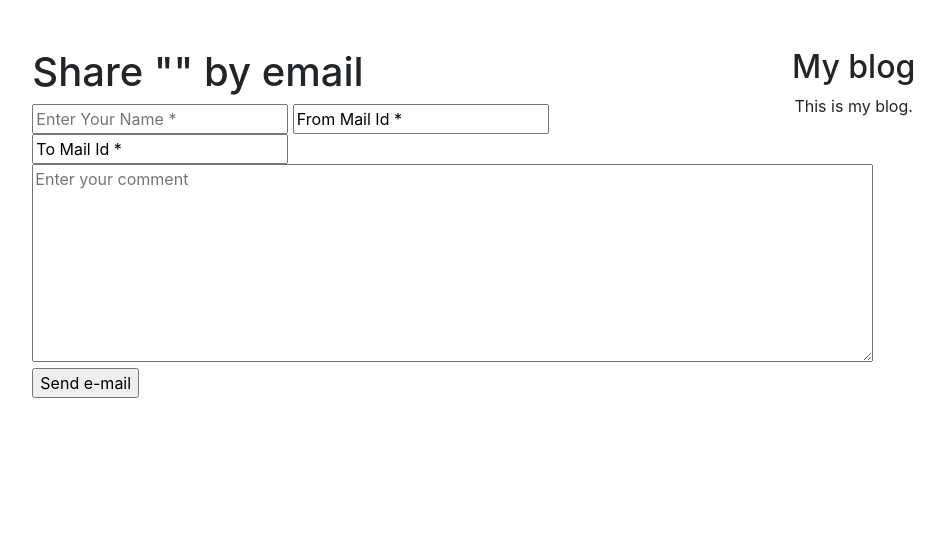
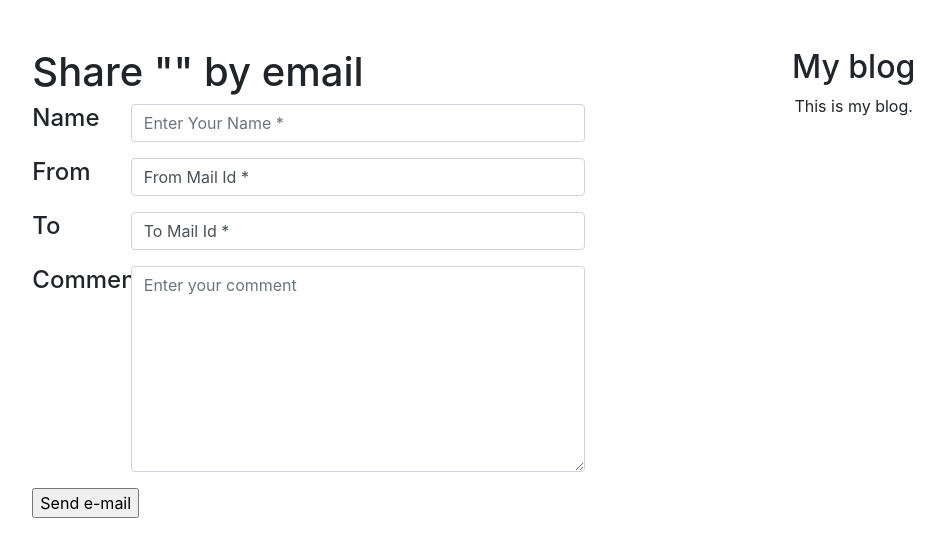
Before and after one commit to AIGamer28100/My-Portfolio, a Django app: template blog/templates/blog/post/share.html in a window 1280 px wide. Shown: the part 64-621 px from the top of the page, without its empty margins (253-1197 px from the left). Run offline with Django 3.2, Linux system fonts and the light colour scheme; the template is opened without the code that fills it, so the values that code supplies are empty.

Commit message:
Update share.html

```diff
--- a/blog/templates/blog/post/share.html
+++ b/blog/templates/blog/post/share.html
@@ -12,10 +12,22 @@
     <h1>Share "{{ post.title }}" by email</h1>
     <form action="." method="post">
       {% csrf_token %}
-      <input type="text" name="name" placeholder="Enter Your Name *" required>
-      <input type="email" name="from" value="From Mail Id *" required>
-      <input type="email" name="to" value="To Mail Id *" required>
-      <textarea name="comments" rows="8" cols="80" placeholder="Enter your comment "></textarea>
+      <div class="form-group row">
+        <label for="name" class="col-sm-2 h4">Name</label>
+        <input class="form-control col-sm-8" type="text" id="name"name="name" placeholder="Enter Your Name *" required>
+      </div>
+      <div class="form-group row">
+        <label for="from" class="col-sm-2 h4">From</label>
+        <input class="form-control col-sm-8" type="email" id="from" name="from" value="From Mail Id *" required>
+      </div>
+      <div class="form-group row">
+        <label for="to" class="col-sm-2 h4">To</label>
+        <input class="form-control col-sm-8" type="email" name="to" value="To Mail Id *" required>
+      </div>
+      <div class="form-group row">
+        <label for="Comment" class="col-sm-2 h4">Comments</label>
+        <textarea class="form-control col-sm-8" id="comment" name="comments" rows="8" placeholder="Enter your comment "></textarea>
+      </div>
       <input type="submit" value="Send e-mail">
     </form>
   {% endif %}
```
